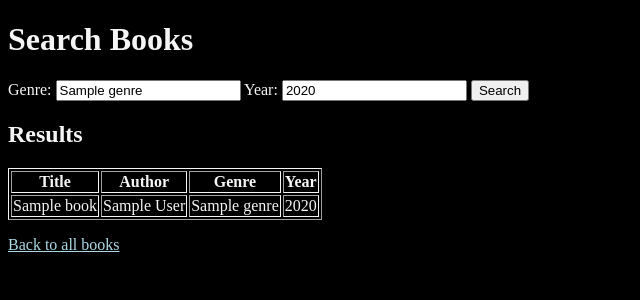
After one commit to roberto-stc/book-catalogue, a PHP site: template templates/search.twig in a window 1280 px wide. The commit adds this page. Shown: the top 300 px of the page, without its empty margins (0-640 px from the left). Run offline with PHP 8.4, Linux system fonts and the light colour scheme; the template is opened without the code that fills it: most values are stand-ins (such as "Sample title", 1, 10 or a date in 2020); some libraries are stand-ins or nearby versions.

Commit message:
converted search page to twig

```diff
--- /dev/null
+++ b/templates/search.twig
@@ -0,0 +1,62 @@
+{% extends 'base.twig' %}
+{% block title %}Search Books{% endblock %}
+{% block content %}
+
+<h1>Search Books</h1>
+
+<form method="get" action="search.php">
+
+<label>Genre:</label>
+
+<input type="text" name="genre" value="{{ genre }}">
+
+<label>Year:</label>
+
+<input type="text" name="year" value="{{ year }}">
+
+<button type="submit">Search</button>
+
+</form>
+
+<h2>Results</h2>
+
+{% if books|length == 0 %}
+
+<p>No books found.</p>
+
+{% endif %}
+
+<table border="1">
+
+<tr>
+
+<th>Title</th>
+
+<th>Author</th>
+
+<th>Genre</th>
+
+<th>Year</th>
+
+</tr>
+
+{% for book in books %}
+
+<tr>
+
+<td>{{ book.title }}</td>
+
+<td>{{ book.author }}</td>
+
+<td>{{ book.genre }}</td>
+
+<td>{{ book.year }}</td>
+
+</tr>
+
+{% endfor %}
+
+</table>
+
+<p><a href="index.php">Back to all books</a></p>
+{% endblock %}
```
Also changed, not shown: search.php (+6 -74 lines).
